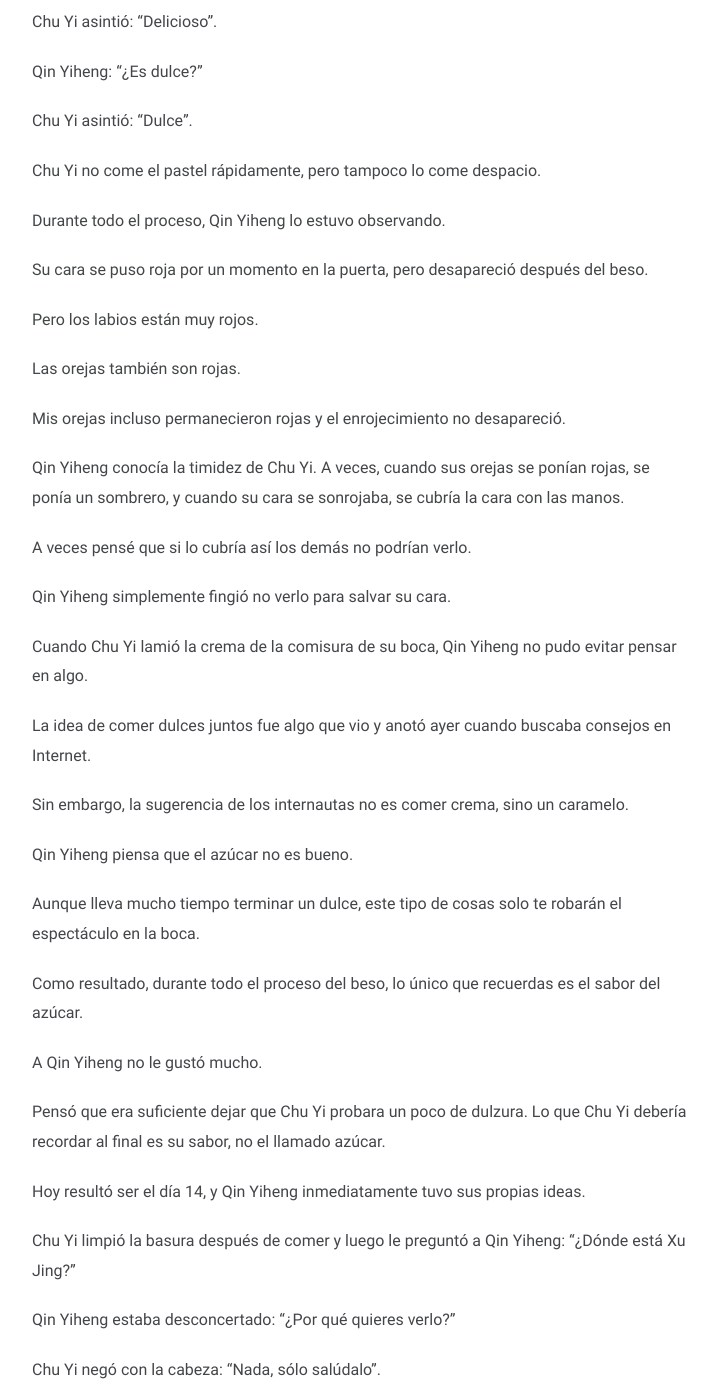
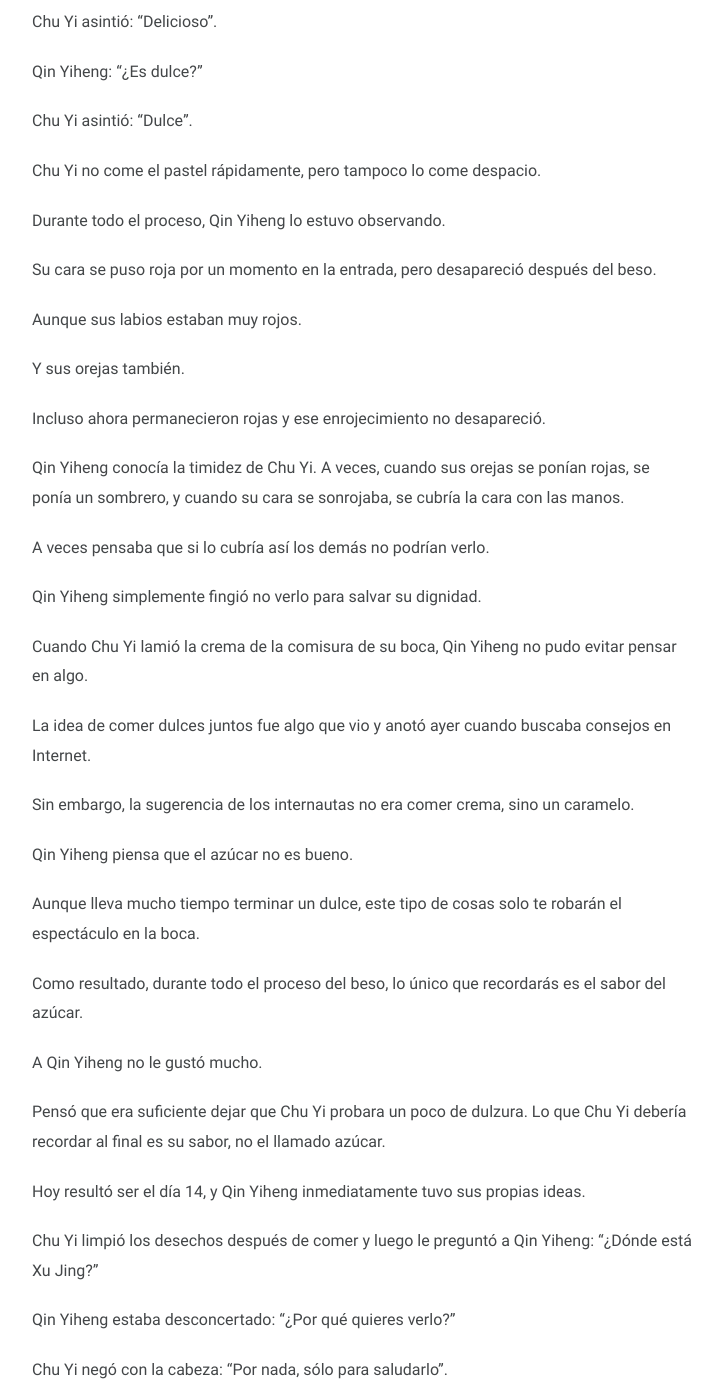
Before and after one commit to taozi-lecturas/taozi-lecturas.github.io, a Jekyll site: the page built from novelas/cacuedv/_posts/2025-03-31-capitulo-57.md, in a window 1280 px wide and 1400 px high, scrolled down 932 px. Shown: the whole window, without its empty margins (278-1000 px from the left). Built offline with Jekyll 4.4.1, drawn with Linux system fonts in a browser that asks for light colours.

Commit message:
Updated Note novelas/cacuedv/_posts/2025-03-31-capitulo-57.md

```diff
--- a/novelas/cacuedv/_posts/2025-03-31-capitulo-57.md
+++ b/novelas/cacuedv/_posts/2025-03-31-capitulo-57.md
@@ -37,31 +37,31 @@ Chu Yi no come el pastel rápidamente, pero tampoco lo come despacio.
 
 Durante todo el proceso, Qin Yiheng lo estuvo observando.
 
-Su cara se puso roja por un momento en la puerta, pero desapareció después del beso.
+Su cara se puso roja por un momento en la entrada, pero desapareció después del beso.
 
-Pero los labios están muy rojos.
+Aunque sus labios estaban muy rojos.
 
-Las orejas también son rojas.
+Y sus orejas también.
 
-Mis orejas incluso permanecieron rojas y el enrojecimiento no desapareció.
+Incluso ahora permanecieron rojas y ese enrojecimiento no desapareció.
 
 Qin Yiheng conocía la timidez de Chu Yi. A veces, cuando sus orejas se ponían rojas, se ponía un sombrero, y cuando su cara se sonrojaba, se cubría la cara con las manos.
 
-A veces pensé que si lo cubría así los demás no podrían verlo.
+A veces pensaba  que si lo cubría así los demás no podrían verlo.
 
-Qin Yiheng simplemente fingió no verlo para salvar su cara.
+Qin Yiheng simplemente fingió no verlo para salvar su dignidad.
 
 Cuando Chu Yi lamió la crema de la comisura de su boca, Qin Yiheng no pudo evitar pensar en algo.
 
 La idea de comer dulces juntos fue algo que vio y anotó ayer cuando buscaba consejos en Internet.
 
-Sin embargo, la sugerencia de los internautas no es comer crema, sino un caramelo.
+Sin embargo, la sugerencia de los internautas no era comer crema, sino un caramelo.
 
 Qin Yiheng piensa que el azúcar no es bueno.
 
 Aunque lleva mucho tiempo terminar un dulce, este tipo de cosas solo te robarán el espectáculo en la boca.
 
-Como resultado, durante todo el proceso del beso, lo único que recuerdas es el sabor del azúcar.
+Como resultado, durante todo el proceso del beso, lo único que recordarás es el sabor del azúcar.
 
 A Qin Yiheng no le gustó mucho.
 
@@ -69,11 +69,11 @@ Pensó que era suficiente dejar que Chu Yi probara un poco de dulzura. Lo que Ch
 
 Hoy resultó ser el día 14, y Qin Yiheng inmediatamente tuvo sus propias ideas.
 
-Chu Yi limpió la basura después de comer y luego le preguntó a Qin Yiheng: "¿Dónde está Xu Jing?"
+Chu Yi limpió los desechos después de comer y luego le preguntó a Qin Yiheng: "¿Dónde está Xu Jing?"
 
 Qin Yiheng estaba desconcertado: "¿Por qué quieres verlo?"
 
-Chu Yi negó con la cabeza: "Nada, sólo salúdalo".
+Chu Yi negó con la cabeza: "Por nada, sólo para saludarlo".
 
 Qin Yiheng: "Él sabe que vas a venir".
 
```
